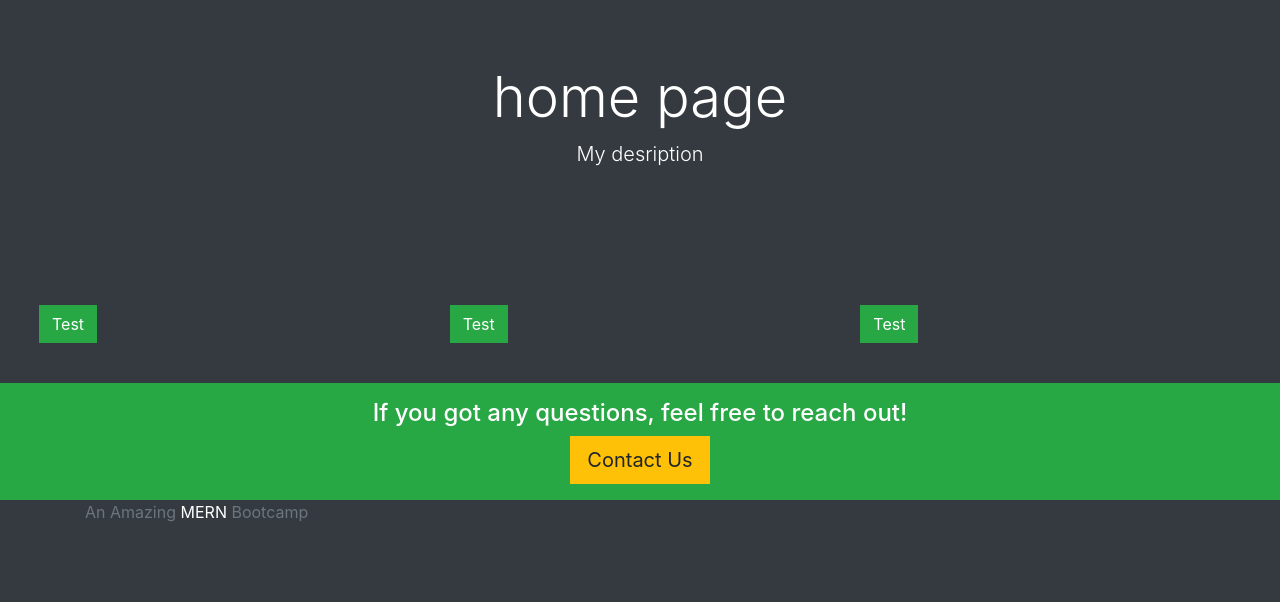
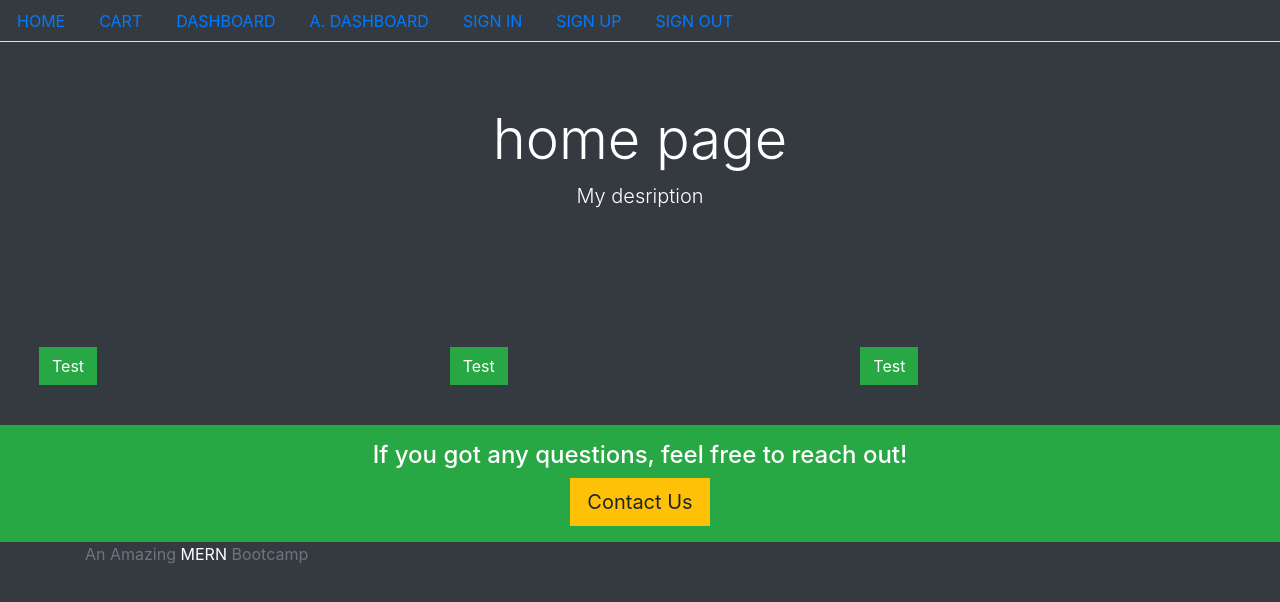
Before and after one commit to ulfat-dawood/ecommerce-app, a React (Create React App) app in the folder frontend/: page / in a window 1280 px wide. Shown: the top 602 px of the page. Built offline with nearby package versions, Linux system fonts and the light colour scheme; no server answers.

Commit message:
nav items

```diff
--- a/frontend/src/core/Base.js
+++ b/frontend/src/core/Base.js
@@ -1,4 +1,5 @@
 import React from 'react'
+import Menu from './Menu'
 
 const Base= ({
     title = "My Title",
@@ -7,6 +8,7 @@ const Base= ({
   children
 })=>(
     <div>
+      <Menu/>
         <div className="container-fluid">
       <div className="jumbotron bg-dark text-white text-center">
         <h2 className="display-4">{title}</h2>
--- a/frontend/src/core/menu.js
+++ b/frontend/src/core/menu.js
@@ -6,11 +6,30 @@ const Menu= ()=>{
         <>
           <ul className="nav nav-tabs bg-dark">
               <li className="nav-item">
-                  <Link className='nav-link'></Link>
+                  <Link className='nav-link' to='/'>HOME</Link>
               </li>
+              <li className="nav-item">
+                  <Link className='nav-link' to='/'>CART</Link>
+              </li>
+              <li className="nav-item">
+                  <Link className='nav-link' to='/'>DASHBOARD</Link>
+              </li>
+              <li className="nav-item">
+                  <Link className='nav-link' to='/'>A. DASHBOARD</Link>
+              </li>
+              <li className="nav-item">
+                  <Link className='nav-link' to='/'>SIGN IN</Link>
+              </li>
+              <li className="nav-item">
+                  <Link className='nav-link' to='/'>SIGN UP</Link>
+              </li>
+              <li className="nav-item">
+                  <Link className='nav-link' to='/'>SIGN OUT</Link>
+              </li>
+
           </ul>
         </>
     )
 }
 
-export default Menu;
+export default withRouter(Menu);
```
Also changed, not shown: frontend/src/Sample.js (added, +10 -0 lines).
